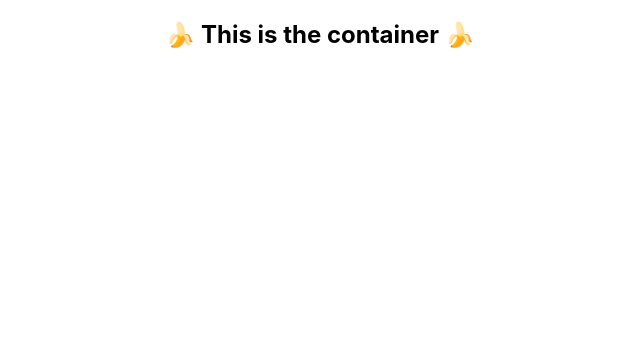
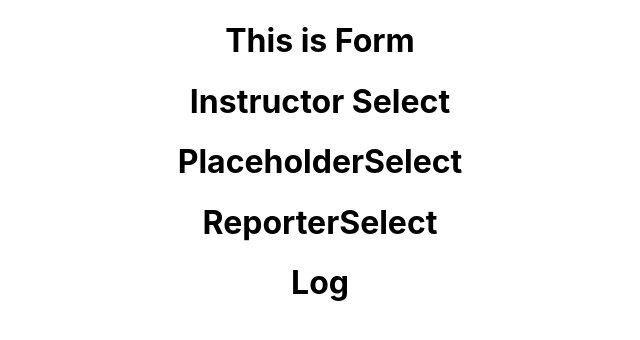
Before and after one commit to taksgarby/bb_counter, a React (Create React App) app in the folder client/: page / in a window 1280 px wide. Shown: the top 340 px of the page, without its empty margins (320-960 px from the left). Built offline with nearby package versions, Linux system fonts and the light colour scheme; no server answers.

Commit message:
added more components

```diff
--- a/client/package.json
+++ b/client/package.json
@@ -8,6 +8,7 @@
     "@testing-library/user-event": "^13.5.0",
     "react": "^18.2.0",
     "react-dom": "^18.2.0",
+    "react-router-dom": "^6.4.3",
     "react-scripts": "5.0.1",
     "web-vitals": "^2.1.4"
   },
--- /dev/null
+++ b/client/src/Components/Form.js
@@ -0,0 +1,16 @@
+import InstructorSelect from "./InstructorSelect";
+import PlaceholderSelect from "./PlaceholderSelect";
+import ReporterSelect from "./ReporterSelect";
+
+const Form = () => {
+    return (
+        <div>
+            <h1>This is Form</h1>
+            <InstructorSelect />
+            <PlaceholderSelect />
+            <ReporterSelect />
+        </div>
+     );
+}
+
+export default Form;
--- /dev/null
+++ b/client/src/Components/InstructorSelect.js
@@ -0,0 +1,9 @@
+const InstructorSelect = () => {
+    return (
+
+        <h1>Instructor Select</h1>
+
+     );
+}
+
+export default InstructorSelect;
--- /dev/null
+++ b/client/src/Components/Log.js
@@ -0,0 +1,7 @@
+const Log = () => {
+    return (
+        <h1>Log</h1>
+     );
+}
+
+export default Log;
--- /dev/null
+++ b/client/src/Components/PlaceholderSelect.js
@@ -0,0 +1,7 @@
+const PlaceholderSelect = () => {
+    return (
+        <h1>PlaceholderSelect</h1>
+     );
+}
+
+export default PlaceholderSelect;
--- /dev/null
+++ b/client/src/Components/ReporterSelect.js
@@ -0,0 +1,7 @@
+const ReporterSelect = () => {
+    return (
+        <h1>ReporterSelect</h1>
+      );
+}
+
+export default ReporterSelect;
--- a/client/src/Containers/Container.js
+++ b/client/src/Containers/Container.js
@@ -2,7 +2,8 @@ import React, { useEffect, useState } from "react";
 import { getInstructors, instructorById } from "../Services/InstructorsService.js";
 import { getReporters, reporterById } from "../Services/ReportersService.js";
 import { getPlaceholders, placeholderById } from "../Services/PlaceholdersService.js";
-
+import Form from "../Components/Form.js";
+import Log from "../Components/Log.js";
 
 const Container = () => {
     const [instructors, setInstructors] = useState([]);
@@ -28,8 +29,11 @@ const Container = () => {
 
     return (
 
-        <h2>&#x1f34c; This is the container &#x1f34c;</h2>
+        <div>
+            <Form />
+            <Log />
 
+        </div>
     );
 }
 
```
Also changed, not shown: 1 other file (tests, documents, lock files or other folders).
